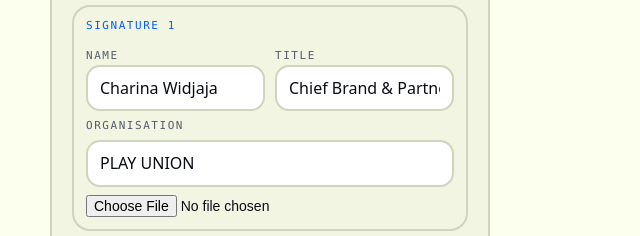
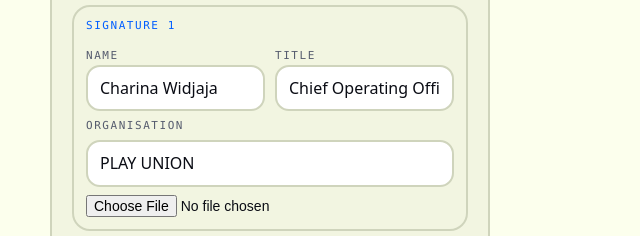
Before and after one commit to playunion-design/tools, a plain HTML site: page letter/index.html in a window 1280 px wide. Shown: the part 1880-2116 px from the top of the page, 0-640 px from the left. Drawn offline with Linux system fonts and the light colour scheme.

Commit message:
Update index.htmlLetterhead maker: Charina Widjaja title is now Chief Operating Officer

```diff
--- a/letter/index.html
+++ b/letter/index.html
@@ -294,7 +294,7 @@ const PRESETS = [
   { id: "media", name: "Media invitation (SEAEF + PLAY UNION)", logos: "both",
     addr: "", subject: "OFFICIAL INVITATION TO THE SEAEF – PLAY UNION 2028 PRESS CONFERENCE", sal: "Dear …,", closing: "Yours sincerely,", ev: true,
     event: { event: "", date: "Thursday, 26 November 2026", time: "11:00 AM (Bangkok time, UTC+7)", venue: "Cloud 11, Bangkok, Thailand" },
-    signers: [ { name: "Do Viet Hung", role: "President", org: "Southeast Asian Esports Federation (SEAEF)" }, { name: "Charina Widjaja", role: "Chief Brand & Partnerships Officer", org: "PLAY UNION" } ],
+    signers: [ { name: "Do Viet Hung", role: "President", org: "Southeast Asian Esports Federation (SEAEF)" }, { name: "Charina Widjaja", role: "Chief Operating Officer", org: "PLAY UNION" } ],
     body: J([
       "On behalf of the Southeast Asian Esports Federation (SEAEF), we are pleased to invite you to the official unveiling of SEA ESPORTS GAMES & FESTIVAL: UNION®, Southeast Asia’s first fully gamified esports and entertainment festival, at a press conference in Bangkok, Thailand.",
       "Owned by SEAEF and developed in collaboration with its business partner PLAY UNION, the initiative will bring together a flagship esports championship featuring national teams from all 11 Southeast Asian countries, alongside an interactive festival celebrating gaming, music, creators, technology and culture.",
@@ -493,7 +493,7 @@ function applyPreset(p) {
   document.querySelector(`input[name=logos][value=${p.logos}]`).checked = true;
   $("addr").value = p.addr; $("subject").value = p.subject; $("sal").value = p.sal;
   $("closing").value = p.closing;
-  const sg = p.signers || [{ name: p.sname, role: "Chief Brand & Partnerships Officer", org: "PLAY UNION" }];
+  const sg = p.signers || [{ name: p.sname, role: "Chief Operating Officer", org: "PLAY UNION" }];
   [0, 1, 2].forEach(i => { const q = sg[i] || { name: "", role: "", org: "" }; $("sname" + i).value = q.name; $("srole" + i).value = q.role; $("sorg" + i).value = q.org; });
   document.querySelector('input[name=nsig][value="' + sg.length + '"]').checked = true; syncSigners();
   const E = p.event || {}; $("e_event").value = E.event !== undefined ? E.event : EVENT_NAME; $("e_date").value = E.date || "Thursday, 26 November 2026"; $("e_time").value = E.time || "11:00 AM onwards"; $("e_venue").value = E.venue || "Cloud 11, Bangkok, Thailand";
```
